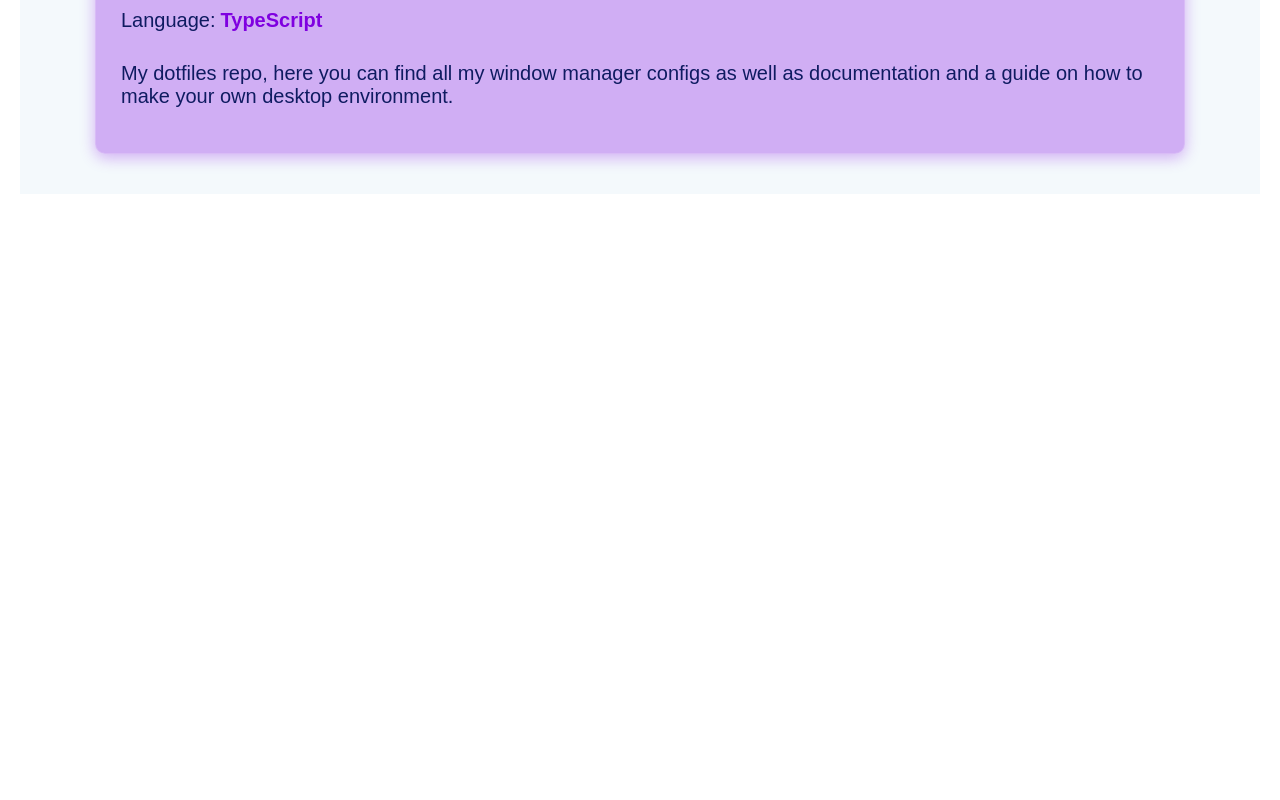
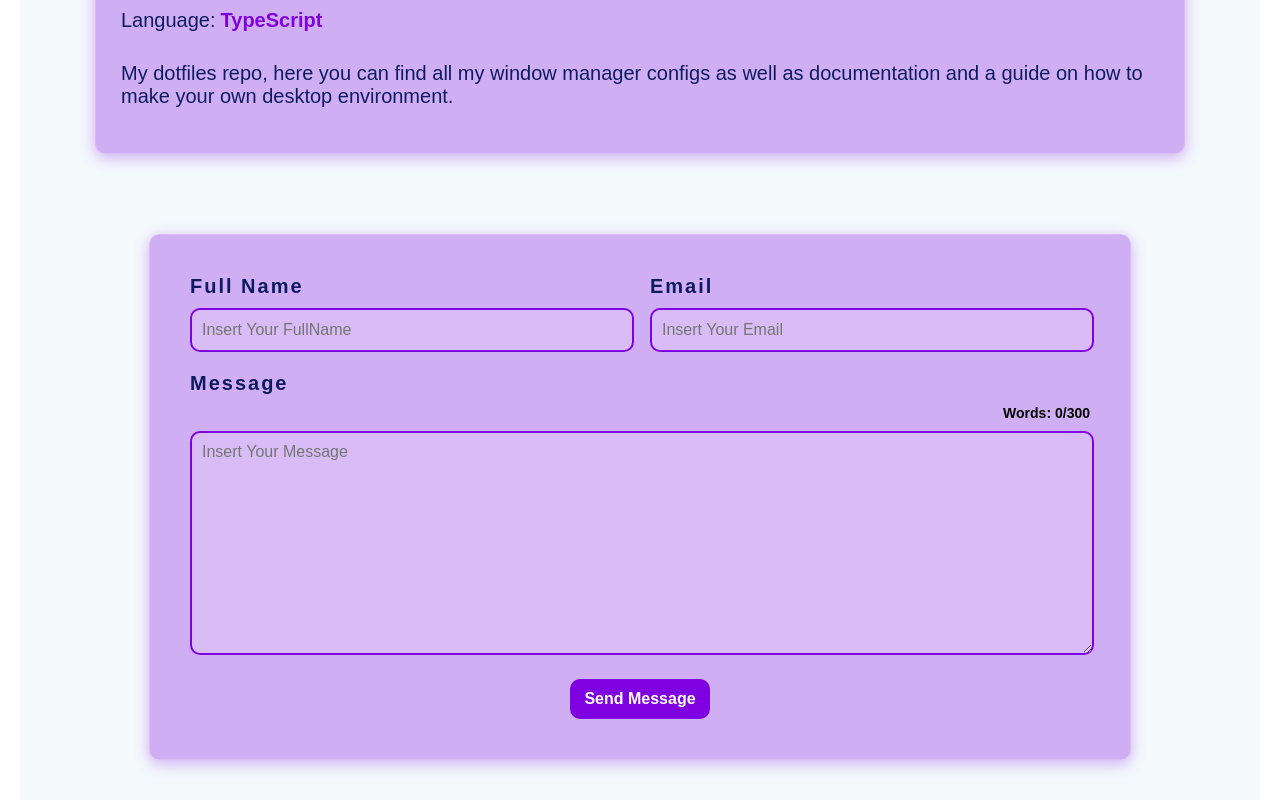
Before and after one commit to Jean-Dv/PortfolioTemplateFullStack, a React (Create React App) app in the folder frontend/: page / in a window 1280 px wide. Shown: the part 1288-2088 px from the top of the page. Before the commit the page ends 1482 px from the top, so only its background shows below. Built offline with nearby package versions, Linux system fonts and the light colour scheme.

Commit message:
PFS-8 feat: add contact section

```diff
--- a/frontend/src/pages/Home/home.scss
+++ b/frontend/src/pages/Home/home.scss
@@ -142,6 +142,25 @@
   }
 }
 
+/* Contact Section */
+
+.darkMode {
+  .contact__section {
+    background-color: $background-dark;
+  }
+}
+
+.contact__section {
+  width: calc(100vw - 40px);
+  background-color: $background;
+  padding: 40px 0;
+  transition: $transition-background;
+  display: flex;
+  flex-direction: column;
+  align-items: center;
+  justify-content: center;
+}
+
 @media screen and (max-width: 1920px) {
   .home__section {
     .home__container {
--- a/frontend/src/pages/Home/home.tsx
+++ b/frontend/src/pages/Home/home.tsx
@@ -6,6 +6,7 @@ import { Fade } from 'react-awesome-reveal'
 import CONFIG from '../../config/config.json'
 import './home.scss'
 import SocialMedia from '../../components/SocialMedia/socialmedia'
+import Form from '../../components/Form/form'
 
 const Projects = [
   {
@@ -66,6 +67,9 @@ export default function Home() {
           <ProjectsList projects={Projects} />
         </div>
       </section>
+      <section className="contact__section">
+        <Form />
+      </section>
     </>
   )
 }
```
